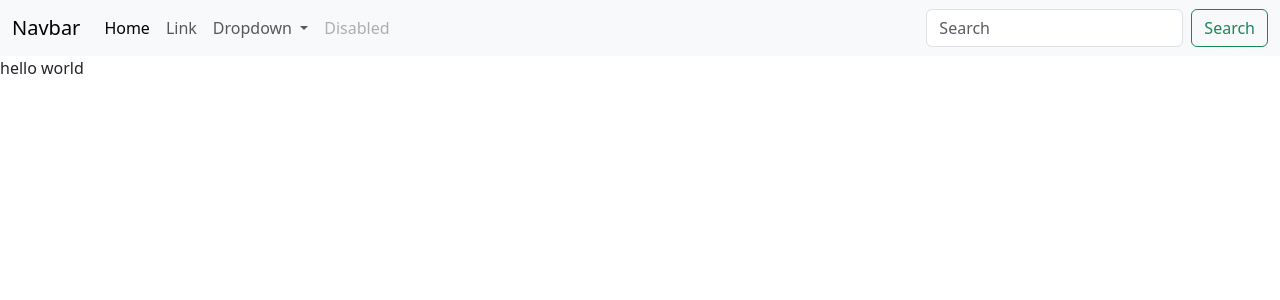
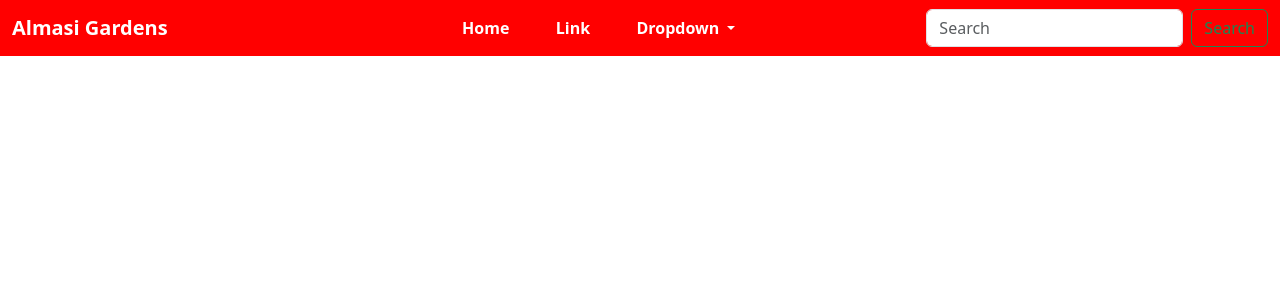
Before and after one commit to victoriamwangi/Garden-Estate-NeighborHood, a Django app: page / in a window 1280 px wide. Shown: the top 300 px of the page. Run offline with Django 4.2, Linux system fonts and the light colour scheme; some libraries are stand-ins or nearby versions.

Commit message:
add static files and style navbar

```diff
--- a/neighborapp/templates/base.html
+++ b/neighborapp/templates/base.html
@@ -8,13 +8,15 @@
     <title></title>
     {%block styles%}{%bootstrap_css%}
     <link rel="stylesheet" href="{%static 'css/style.css'%}" />
+    <link
+      rel="stylesheet"
+      href="{%static 'path/to/font-awesome/css/font-awesome.min.css'%}"
+    />
 
     {%endblock%}
   </head>
   <body>
-    {%block content%} {%include 'navbar.html'%}
-    <p>hello world</p>
-    {%endblock%} {%block scripts%}
+    {%block content%} {%include 'navbar.html'%} {%endblock%} {%block scripts%}
 
     <script src="{% static 'js/script.js'%}"></script>
 
--- a/neighborapp/templates/navbar.html
+++ b/neighborapp/templates/navbar.html
@@ -1,6 +1,6 @@
 <nav class="navbar navbar-expand-lg navbar-light bg-light">
   <div class="container-fluid">
-    <a class="navbar-brand" href="#">Navbar</a>
+    <a class="navbar-brand" href="#">Almasi Gardens</a>
     <button
       class="navbar-toggler"
       type="button"
@@ -38,15 +38,6 @@
             <li><a class="dropdown-item" href="#">Something else here</a></li>
           </ul>
         </li>
-        <li class="nav-item">
-          <a
-            class="nav-link disabled"
-            href="#"
-            tabindex="-1"
-            aria-disabled="true"
-            >Disabled</a
-          >
-        </li>
       </ul>
       <form class="d-flex">
         <input
--- a/neighborhood/settings.py
+++ b/neighborhood/settings.py
@@ -12,6 +12,7 @@ https://docs.djangoproject.com/en/4.0/ref/settings/
 
 from pathlib import Path
 from decouple import Csv, config
+import os
 
 # Build paths inside the project like this: BASE_DIR / 'subdir'.
 BASE_DIR = Path(__file__).resolve().parent.parent
@@ -118,6 +119,9 @@ USE_TZ = True
 # https://docs.djangoproject.com/en/4.0/howto/static-files/
 
 STATIC_URL = 'static/'
+STATICFILES_DIRS = [
+    os.path.join(BASE_DIR, "static"),
+]
 
 # Default primary key field type
 # https://docs.djangoproject.com/en/4.0/ref/settings/#default-auto-field
--- a/static/css/style.css
+++ b/static/css/style.css
@@ -0,0 +1,22 @@
+.navbar {
+    background-color: red !important;
+}
+
+.navbar .navbar-brand {
+    margin-right: 4vw;
+}
+
+.collapse {
+    margin-left: 16vw !important;
+}
+
+.nav-link {
+    color: white !important;
+    font-weight: bold;
+    padding-left: 3vw !important;
+}
+
+.navbar-brand {
+    color: white !important;
+    font-weight: bold !important;
+}
```
